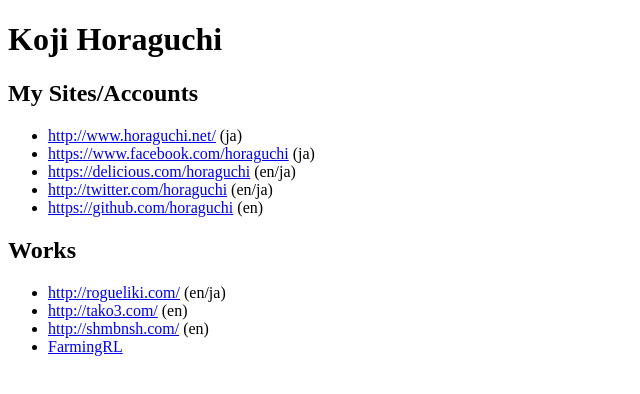
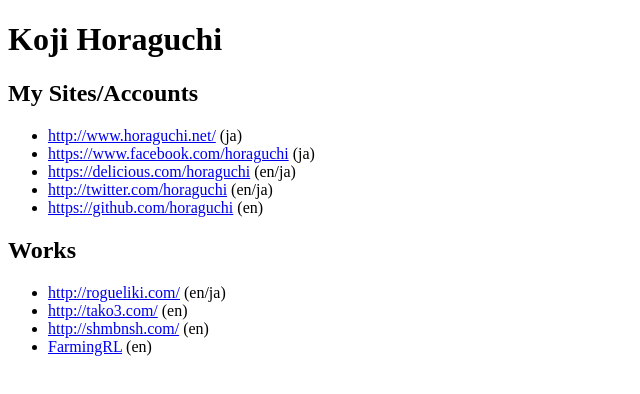
Before and after one commit to horaguchi/horaguchi.github.io, a plain HTML site: page index.html in a window 1280 px wide. Shown: the full height of the page, 0-640 px from the left. Drawn offline with Linux system fonts and the light colour scheme.

Commit message:
Added (en)

```diff
--- a/index.html
+++ b/index.html
@@ -23,7 +23,7 @@
 <li><a href="http://rogueliki.com/">http://rogueliki.com/</a> (en/ja)</li>
 <li><a href="http://tako3.com/">http://tako3.com/</a> (en)</li>
 <li><a href="http://shmbnsh.com/">http://shmbnsh.com/</a> (en)</li>
-<li><a href="http://horaguchi.github.io/FarmingRL/">FarmingRL</a></li>
+<li><a href="http://horaguchi.github.io/FarmingRL/">FarmingRL</a> (en)</li>
 </ul>
 
 <!-- Google Tag Manager -->
```
